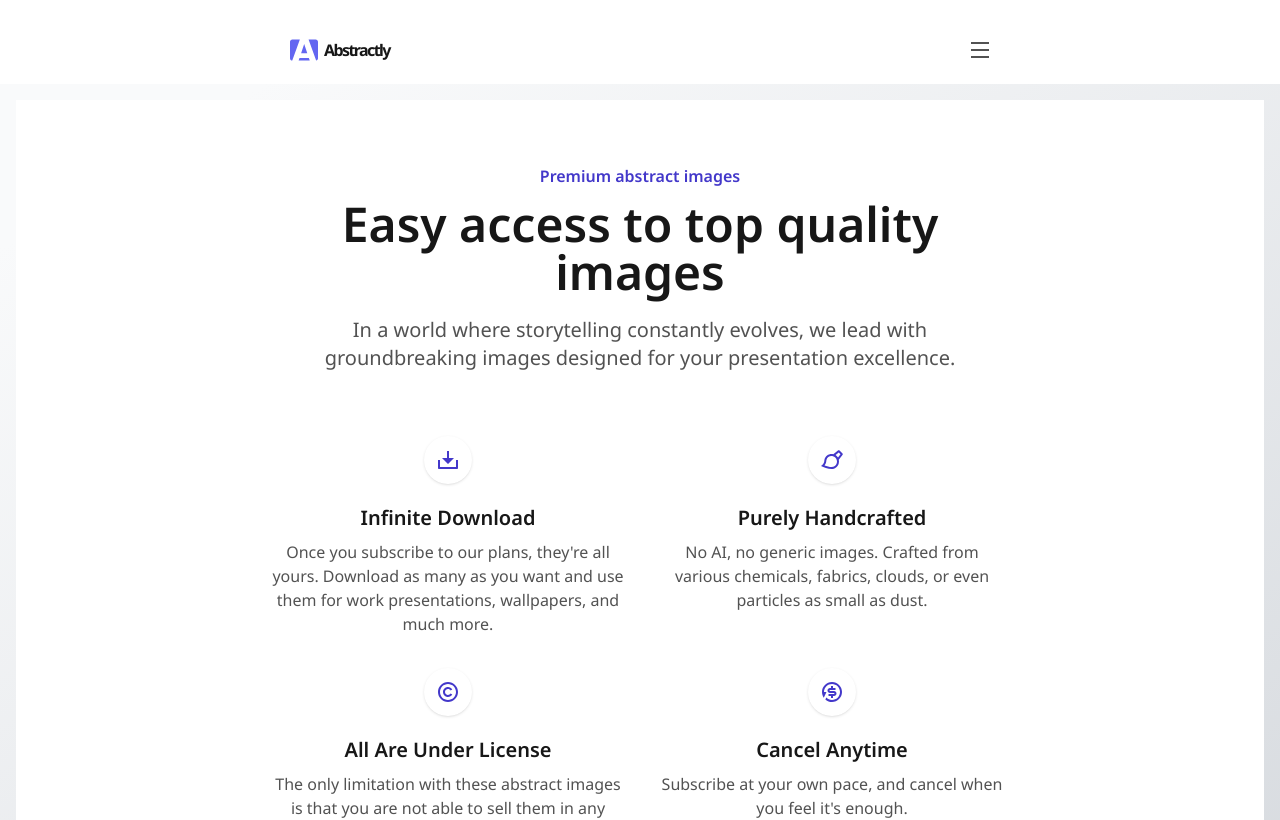
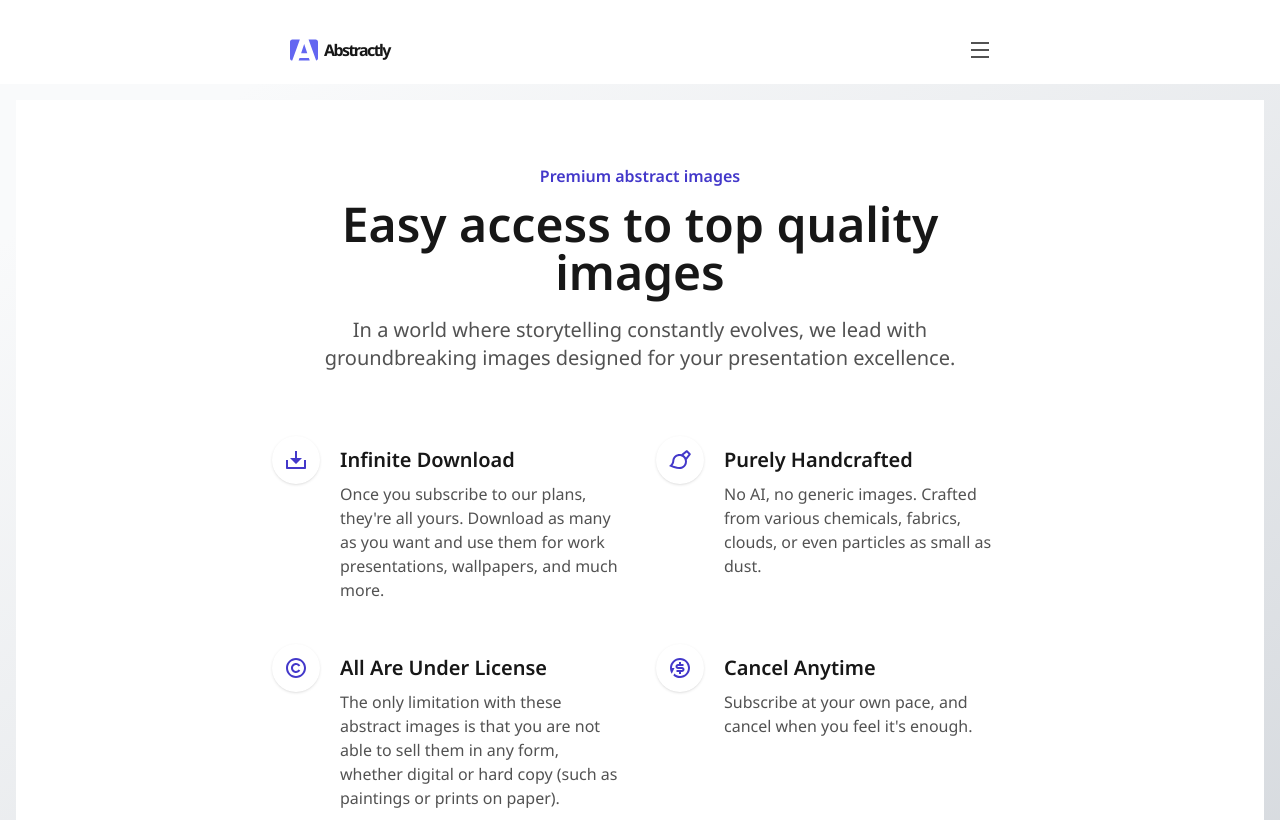
Before and after one commit to av0ed/ui-component-library, a Next.js app: page /features in a window 1280 px wide. Shown: the top 820 px of the page. Built offline with nearby package versions, Linux system fonts and the light colour scheme.

Commit message:
finish feature card and feature page

```diff
--- a/app/_components/feature-card.tsx
+++ b/app/_components/feature-card.tsx
@@ -2,43 +2,47 @@ import { RemixiconComponentType } from "@remixicon/react";
 
 interface Props {
   Icon: RemixiconComponentType;
-  align: "col" | "row";
+  iconAlign: "col" | "row";
   description: string;
   feature: string;
 }
 
 const classes = {
   col: {
-    container:
-      "flex flex-col justify-start items-center w-full max-w-screen-sm",
-    description: "text-center text-neutral-600 mt-2",
-    feature: "text-xl text-neutral-900 font-semibold mt-5",
-    icon: "text-indigo-700 h-6 w-6",
-    iconWrapper:
-      "flex items-center justify-center h-12 w-12 rounded-full shadow",
+    container: "flex-col items-center",
+    contentWrapper: "items-center",
+    description: "text-center",
   },
   row: {
-    container: "flex flex-row",
-    description: "",
-    feature: "",
-    icon: "",
-    iconWrapper: "",
+    container: "flex-row",
+    contentWrapper: "py-2.5",
+    description: "text-left",
   },
 };
 
 export default function FeatureCard({
   Icon,
-  align,
+  iconAlign,
   description,
   feature,
 }: Props) {
   return (
-    <li className={classes[align].container}>
-      <div className={classes[align].iconWrapper}>
-        {Icon && <Icon className={classes[align].icon} />}
+    <li
+      className={`flex w-full gap-5 max-w-screen-sm ${classes[iconAlign].container}`}
+    >
+      <div className="flex items-center justify-center h-12 w-12 rounded-full shadow shrink-0">
+        {Icon && <Icon className="text-indigo-700 h-6 w-6" />}
       </div>
-      <span className={classes[align].feature}>{feature}</span>
-      <p className={classes[align].description}>{description}</p>
+      <div
+        className={`flex flex-col gap-y-2 ${classes[iconAlign].contentWrapper}`}
+      >
+        <span className="text-xl text-neutral-900 font-semibold">
+          {feature}
+        </span>
+        <p className={`text-neutral-600 ${classes[iconAlign].description}`}>
+          {description}
+        </p>
+      </div>
     </li>
   );
 }
--- a/app/features/page.tsx
+++ b/app/features/page.tsx
@@ -78,9 +78,9 @@ export default function FeaturesPage() {
           <div className="grid grid-cols-1 items-start justify-center gap-y-8 md:grid-cols-2 md:gap-8 lg:grid-cols-3 mt-12 md:mt-16 lg:gap-y-12 lg:gap-x-8">
             {features.map(({ id, icon, feature, description }) => (
               <FeatureCard
-                align="col"
                 key={id}
                 Icon={icon}
+                iconAlign="row"
                 feature={feature}
                 description={description}
               />
```
